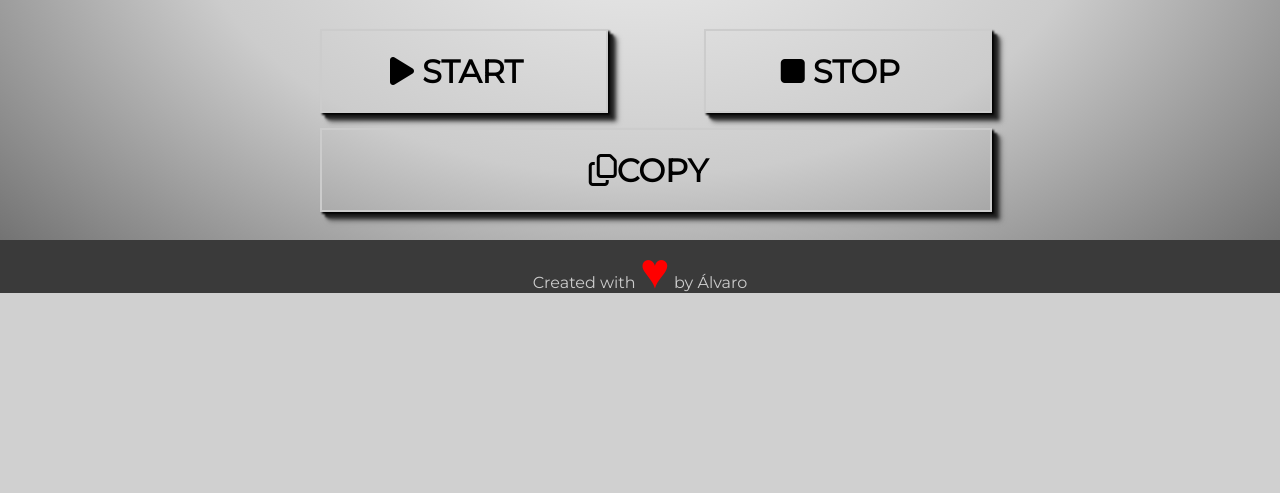
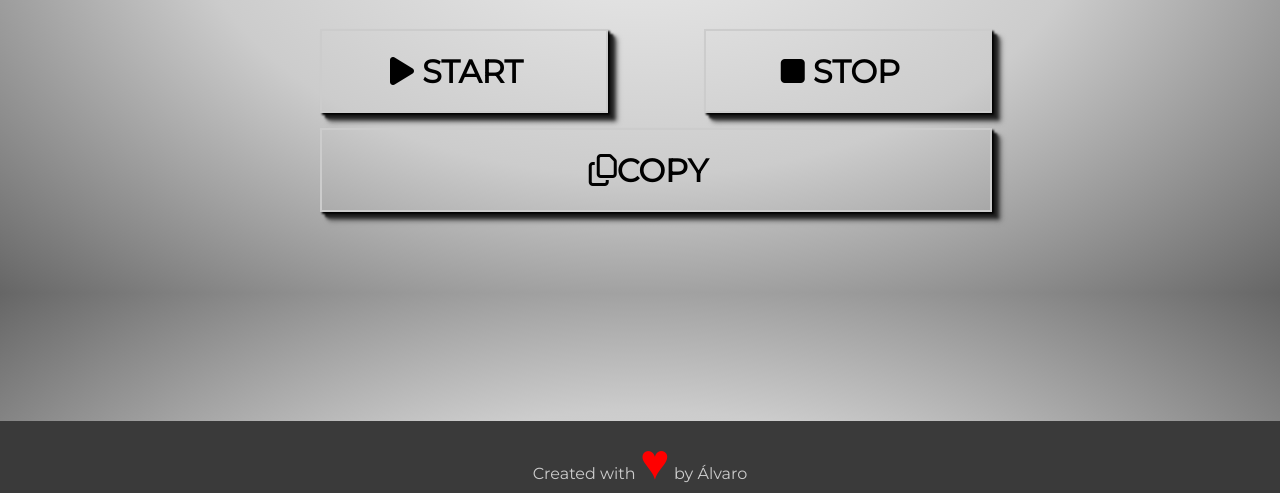
Before and after one commit to alvarobasia/online-stopwatch, a PHP site: page / in a window 1280 px wide. Shown: the part 507-1000 px from the top of the page. Before the commit the page ends 800 px from the top, so only its background shows below. Run offline with PHP 8.4, Linux system fonts and the light colour scheme; some libraries are stand-ins or nearby versions.

Commit message:
coreções

```diff
--- a/style.css
+++ b/style.css
@@ -108,17 +108,15 @@ h1 {
   grid-column: 1 / span 2;
 }
 footer {
-  padding-bottom: 5px;
-  position: fixed;
-  left: 0;
   display: flex;
   flex-direction: column;
-  bottom: 0;
   background-color: rgb(58, 58, 58);
   width: 100vw;
   text-align: center;
-  height: 6vh;
-  margin-top: auto;
+  position: absolute;
+  bottom: -200px;
+  margin-bottom: 0;
+  padding: 10px;
 }
 footer > p {
   margin: 0;
```
